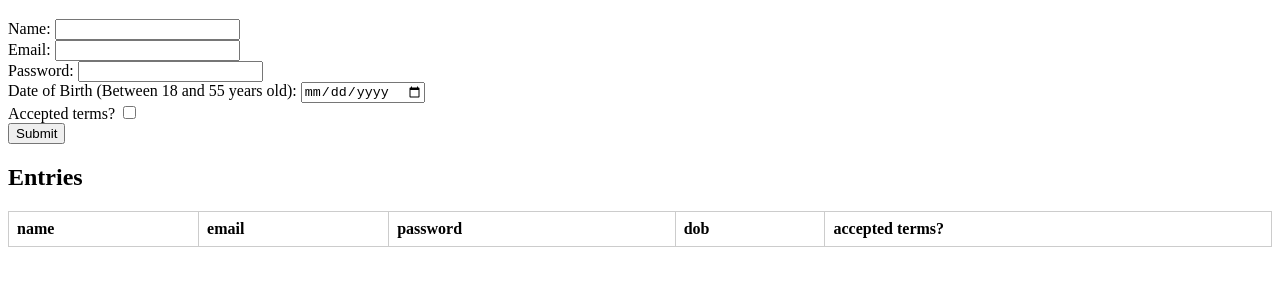
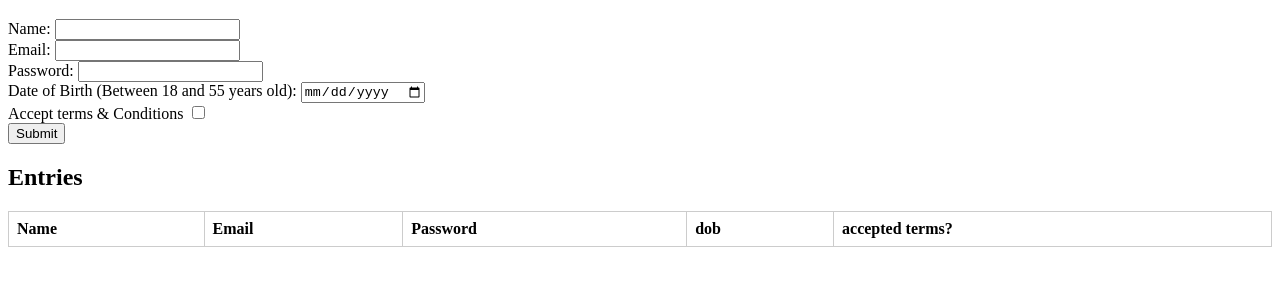
Before and after one commit to GouthamiReddy04/wd101, a plain HTML site: page index.html in a window 1280 px wide. Shown: the part 61-346 px from the top of the page. Drawn offline with Linux system fonts and the light colour scheme.

Commit message:
Update index.html

```diff
--- a/index.html
+++ b/index.html
@@ -32,7 +32,7 @@
         <label for="goudob">Date of Birth (Between 18 and 55 years old):</label>
         <input type="date" id="goudob" name="goudob" required><br>
 
-        <label for="gouacceptedTerms">Accepted terms?</label>
+        <label for="gouacceptedTerms">Accept terms & Conditions</label>
         <input type="checkbox" id="gouacceptedTerms" name="gouacceptedTerms" required><br>
 
         <button type="submit">Submit</button>
@@ -43,9 +43,9 @@
     <table>
         <thead>
             <tr>
-                <th>name</th>
-                <th>email</th>
-                <th>password</th>
+                <th>Name</th>
+                <th>Email</th>
+                <th>Password</th>
                 <th>dob</th>
                 <th>accepted terms?</th>
             </tr>
```
